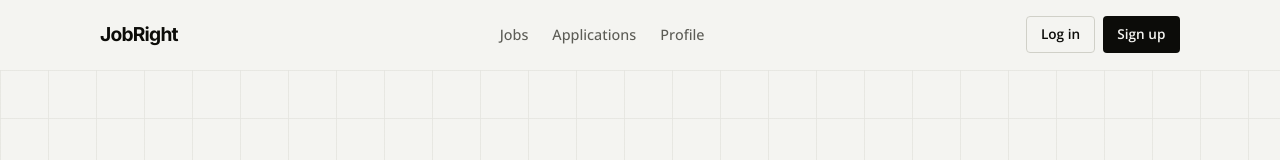
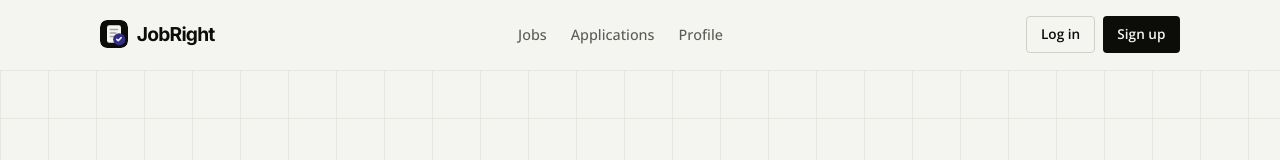
Before and after one commit to Aklile612/Jobright, a Next.js app in the folder apps/web/: page / in a window 1280 px wide. Shown: the top 160 px of the page. Built offline with nearby package versions, Linux system fonts and the light colour scheme; no server answers.

Commit message:
Show logo in site header brand

```diff
--- a/apps/web/src/components/layout/SiteHeader.tsx
+++ b/apps/web/src/components/layout/SiteHeader.tsx
@@ -23,6 +23,7 @@ export function SiteHeader({ solid = false }: { solid?: boolean }) {
     <header className={`site-header ${solid ? "is-solid" : ""}`}>
       <div className="container site-header__inner">
         <Link href="/" className="brand">
+          <img src="/logo.svg" alt="" width={28} height={28} className="brand__mark" />
           JobRight
         </Link>
         <nav className="site-nav">
```
